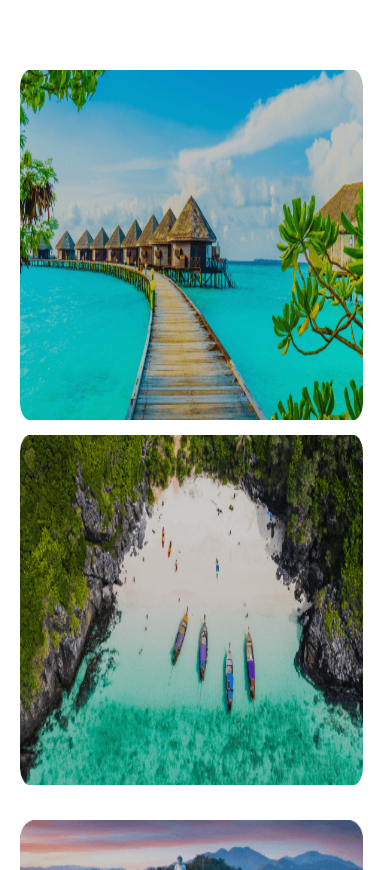
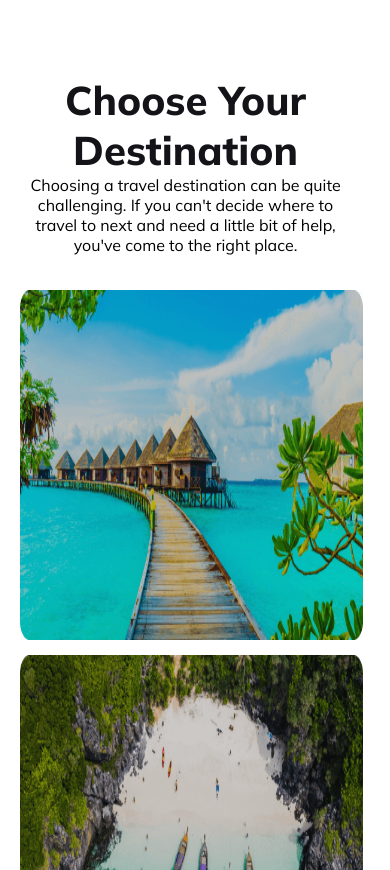
Before and after one commit to SourovDV/programming-hero-assingment-2, a plain HTML site: page index.html in a window 390 px wide. Shown: the part 1912-2782 px from the top of the page. Drawn offline with Linux system fonts and the light colour scheme; files whose address does not match are found by name.

Commit message:
finally end

```diff
--- a/index.html
+++ b/index.html
@@ -88,6 +88,10 @@
 
 
         <section class="section">
+            <div class="description">
+                <h1>Choose Your Destination</h1>
+                <p>Choosing a travel destination can be quite challenging. If you can't decide where to travel to next and need a little bit of help, you've come to the right place.</p>
+            </div>
             <div class="row">
                     <div class="row-1">
                         <h2 class="maldip">Maldip</h2>
--- a/style/style.css
+++ b/style/style.css
@@ -357,6 +357,7 @@ main {
 
 
 }
+
 .service p {
     width: 80%;
 }
@@ -384,6 +385,20 @@ main {
     gap: 15px;
     position: relative;
 
+}
+
+.description {
+    width: 600px;
+    text-align: center;
+    margin-left: 32%;
+    margin-bottom: 30px;
+}
+
+.description h1 {
+    color: #131318;
+    text-align: center;
+    font-size: 40px;
+    font-weight: 800;
 }
 
 .maldip {
@@ -415,7 +430,7 @@ main {
     color: white;
     font-size: 35px;
     margin-top: 8%;
-    margin-left:7%
+    margin-left: 7%
 }
 
 .Kashmir {
@@ -672,7 +687,8 @@ main {
 .footer-image-container {
     padding-bottom: 20px;
 }
-.footer-image-container span{
+
+.footer-image-container span {
     margin-left: 20px;
     font-size: 40px;
 }
@@ -766,14 +782,23 @@ main {
         margin-left: 10px;
 
     }
-    .destination{
-        grid-template-columns:1fr ;
+
+    .destination {
+        grid-template-columns: 1fr;
+    }
+    .description{
+        margin-left: 10px;
+        width: 90%;
+        padding: 5px;
     }
     /* service */
-    .award, .service , .hotel-service{
+    .award,
+    .service,
+    .hotel-service {
         flex-basis: 90%;
     }
-    .choose-textbox{
+
+    .choose-textbox {
         margin-left: 90px;
         margin-bottom: 50px;
     }
@@ -812,6 +837,7 @@ main {
         margin-top: -50%;
         margin-left: -5%;
     }
+
     /* image-choose */
 
 
@@ -833,6 +859,7 @@ main {
         width: 88%;
         margin: 20px;
     }
+
     .row-num-1 .two {
         width: 88%;
         margin-left: 20px;
@@ -852,7 +879,14 @@ main {
         width: 88%;
         margin-left: 20px;
     }
-    .Bandarban,  .Bangladesh,  .Kashmir,  .North,  .Srilanka,  .Indonesia,  .maldip{
+
+    .Bandarban,
+    .Bangladesh,
+    .Kashmir,
+    .North,
+    .Srilanka,
+    .Indonesia,
+    .maldip {
         display: none;
 
     }
```
Lines whose indentation alone changed are shown as unchanged.
